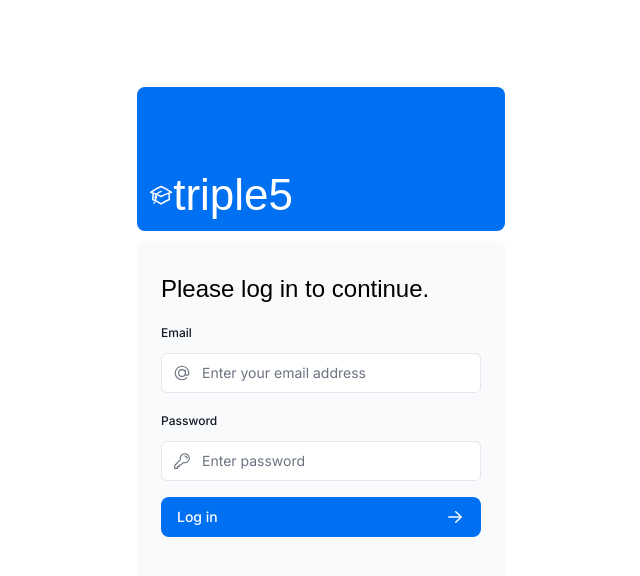
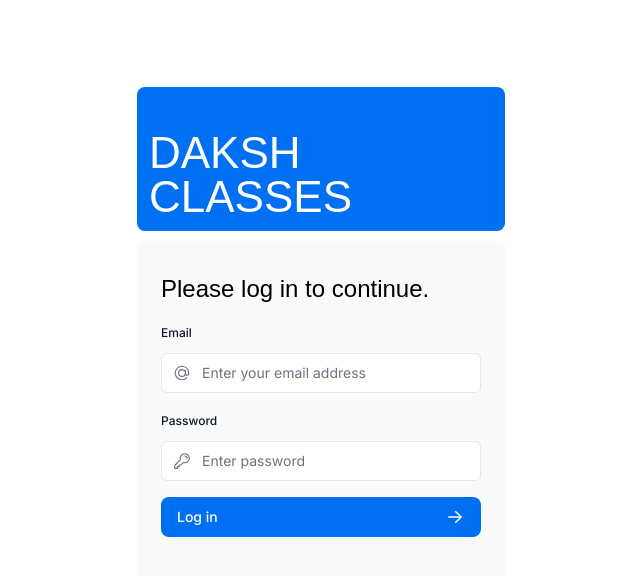
Before and after one commit to codebytushar/dakshclasses, a Next.js app: page /login in a window 1280 px wide. Shown: the top 576 px of the page, without its empty margins (319-959 px from the left). Built offline with nearby package versions, Linux system fonts and the light colour scheme; a web font is replaced by a local one.

Commit message:
Login Logo Changed

```diff
--- a/app/page.tsx
+++ b/app/page.tsx
@@ -11,7 +11,7 @@ import DakshClassesLogo from './ui/logos/dakshclasses-logo';
 export default function Page() {
   return (
     <main className="flex min-h-screen flex-col p-6">
-      <div className="flex shrink-0  items-center justify-center  bg-blue-600 p-4 md:h-30">
+      <div className="flex shrink-0 h-30 items-center justify-center  bg-blue-600 p-4 md:h-30">
         <DakshClassesLogo />
       </div>
 
@@ -23,14 +23,7 @@ export default function Page() {
         <div>
 
         </div>
-        {/* <div>
-          <Link
-            href="/login"
-            className="flex items-center gap-5 rounded-lg bg-blue-600 px-6 py-3 text-sm font-medium text-white transition-colors hover:bg-red-400 md:text-base"
-          >
-            <span>Log in</span> <ArrowRightIcon className="w-5 md:w-6" />
-          </Link>
-        </div> */}
+
       </div>
       <div className="mt-4 flex grow flex-col gap-4 md:flex-row py-5">
         <div className="flex flex-col justify-center gap-6 rounded-lg bg-gray-50 px-6 py-10 md:w-2/5 md:px-20">
@@ -42,12 +35,12 @@ export default function Page() {
 
 
 
-          {/* <Link
+          <Link
             href="/login"
             className="flex items-center gap-5 self-start rounded-lg bg-blue-500 px-6 py-3 text-sm font-medium text-white transition-colors hover:bg-blue-400 md:text-base"
           >
             <span>Log in</span> <ArrowRightIcon className="w-5 md:w-6" />
-          </Link> */}
+          </Link>
         </div>
         <div className="flex items-center justify-center p-6 md:w-3/5 md:px-28 md:py-12">
           {/* Add Hero Images Here */}
--- a/app/ui/acme-logo.tsx
+++ b/app/ui/acme-logo.tsx
@@ -8,8 +8,7 @@ export default function AcmeLogo() {
     <div
       className={`${lusitana.className} flex flex-row items-center leading-none text-white`}
     >
-      <AcademicCapIcon className="h-12 w-12" />
-      <p className="text-[44px]"> triple5</p>
+      <p className="text-[44px]"> DAKSH CLASSES</p>
     </div>
   );
 }
```
